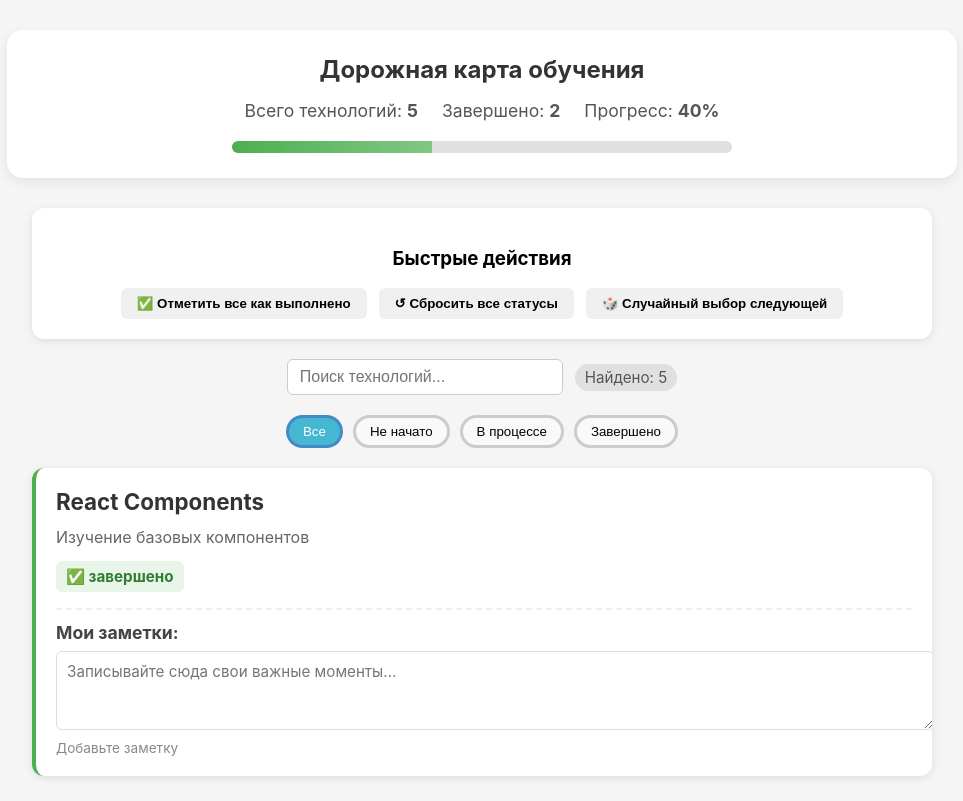
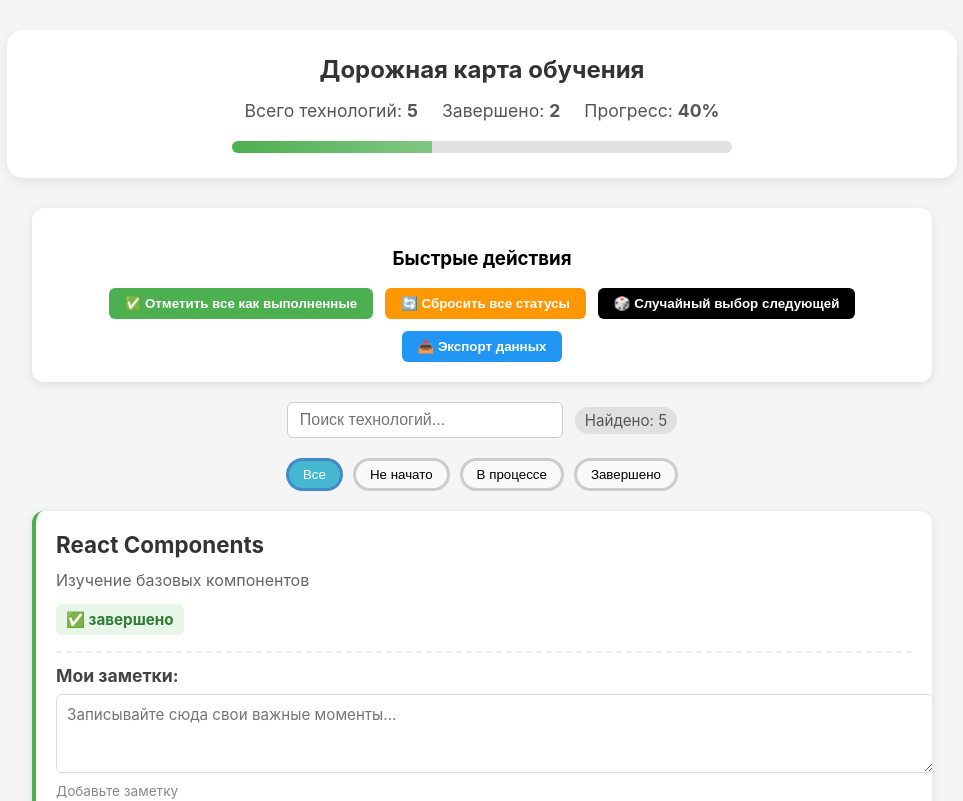
Before and after one commit to bdlgg/reaaact, a React (Vite) app: page / in a window 1280 px wide. Shown: the top 801 px of the page, without its empty margins (158-1121 px from the left). Built offline with nearby package versions, Linux system fonts and the light colour scheme.

Commit message:
22 practice

```diff
--- a/src/App.css
+++ b/src/App.css
@@ -152,3 +152,23 @@ body {
     color: #888;
     margin-top: 6px;
 }
+.action-buttons {
+    display: flex;
+    gap: 12px;
+    flex-wrap: wrap;
+    justify-content: center;
+    margin-top: 12px;
+}
+.btn {
+    padding: 8px 16px;
+    border: none;
+    border-radius: 6px;
+    cursor: pointer;
+    font-weight: 600;
+    transition: background 0.2s;
+}
+.btn-success {background: #4caf50; color: white;}
+.btn-warning {background: #ff9800; color: white;}
+.btn-info {background: #2196f3; color: white;}
+.btn-random {background: #000000; color: white;}
+.btn:hover {opacity: 0.9;}
--- a/src/App.jsx
+++ b/src/App.jsx
@@ -82,6 +82,7 @@ function App() {
                 onMarkAllCompleted={markAllCompleted}
                 onResetAll={resetAll}
                 onRandomNext={randomNext}
+                technologies={technologies}
             />
             <div className="search-box">
                 <input
--- /dev/null
+++ b/src/components/Modal.css
@@ -0,0 +1,48 @@
+.modal-background {
+    position: fixed;
+    top: 0;
+    left: 0;
+    right: 0;
+    bottom: 0;
+    background-color: rgba(0, 0, 0, 0.5);
+    display: flex;
+    justify-content: center;
+    align-items: center;
+    z-index: 1000;
+}
+.modal-window {
+    background: white;
+    border-radius: 8px;
+    padding: 0;
+    width: 90%;
+    max-width: 500px;
+    max-height: 80vh;
+    overflow-y: auto;
+    box-shadow: 0 4px 6px rgba(0, 0, 0, 0.1);
+}
+.modal-header {
+    display: flex;
+    justify-content: space-between;
+    align-items: center;
+    padding: 16px 20px;
+    border-bottom: 1px solid #e0e0e0;
+}
+.modal-header h2 {
+    margin: 0;
+    font-size: 1.3rem;
+    color: #333;
+}
+.close-button {
+    background: none;
+    border: none;
+    font-size: 24px;
+    cursor: pointer;
+    color: #666;
+    padding: 5px 6px;
+}
+.close-button:hover {
+    color: #333;
+}
+.modal-content {
+    padding: 20px;
+}
--- /dev/null
+++ b/src/components/Modal.jsx
@@ -0,0 +1,24 @@
+import './Modal.css';
+
+function Modal({isOpen, onClose, title, children}) {
+    if (!isOpen) {
+        return null;
+    }
+    const handleBackgroundClick = (event) => {
+        if (event.target === event.currentTarget) {
+            onClose()
+        }
+    };
+    return (
+        <div className="modal-background" onClick={handleBackgroundClick}>
+            <div className="modal-window">
+                <div className="modal-header">
+                    <h2>{title}</h2>
+                    <button className="close-button" onClick={onClose}>×</button>
+                </div>
+                <div className="modal-content">{children}</div>
+            </div>
+        </div>
+    );
+}
+export default Modal;
--- a/src/components/QuickActions.jsx
+++ b/src/components/QuickActions.jsx
@@ -1,14 +1,42 @@
 import './TechnologyCard.css';
+import { useState } from "react";
+import Modal from './Modal';
 
-function QuickActions({onMarkAllCompleted, onResetAll, onRandomNext}) {
+function QuickActions({onMarkAllCompleted, onResetAll, onRandomNext, technologies}) {
+    const [showExportModal, setShowExportModal] = useState(false);
+    const handleExport = () => {
+        const exportData = {
+            exportedAt: new Date().toISOString(),
+            technologies: technologies
+        };
+        console.log("Данные для экспорта:", JSON.stringify(exportData, null, 2));
+        setShowExportModal(true);
+    };
     return (
         <div className="quick-actions">
             <h3>Быстрые действия</h3>
-            <div className='quick-buttons'>
-                <button onClick={onMarkAllCompleted}>✅ Отметить все как выполнено</button>
-                <button onClick={onResetAll}>↺ Сбросить все статусы</button>
-                <button onClick={onRandomNext}>🎲 Случайный выбор следующей</button>
+            <div className="action-buttons">
+                <button onClick={onMarkAllCompleted} className="btn btn-success">
+                    ✅ Отметить все как выполненные
+                </button>
+                <button onClick={onResetAll} className="btn btn-warning">
+                    🔄 Сбросить все статусы
+                </button>
+                <button onClick={onRandomNext} className="btn btn-random">
+                    🎲 Случайный выбор следующей
+                </button>
+                <button onClick={handleExport} className="btn btn-info">
+                    📤 Экспорт данных
+                </button>
             </div>
+            <Modal
+                isOpen={showExportModal}
+                onClose={() => setShowExportModal(false)}
+                title="Экспорт данных"
+            >
+                <p>данные успешно подготовлены для экспорта</p>
+                <p>проверьте консоль разработчика для просмотра данных</p>
+            </Modal>
         </div>
     )
 }
```
